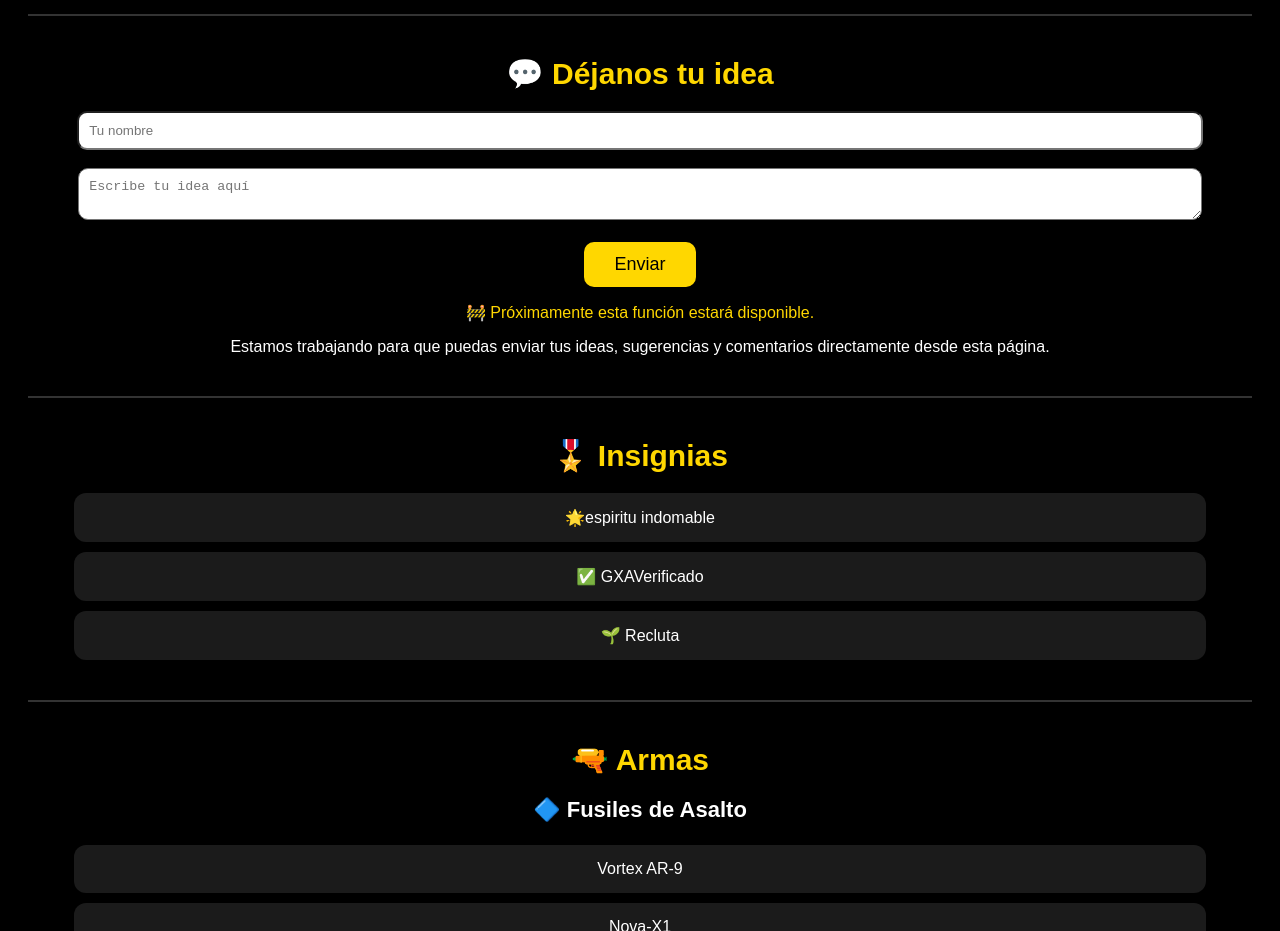
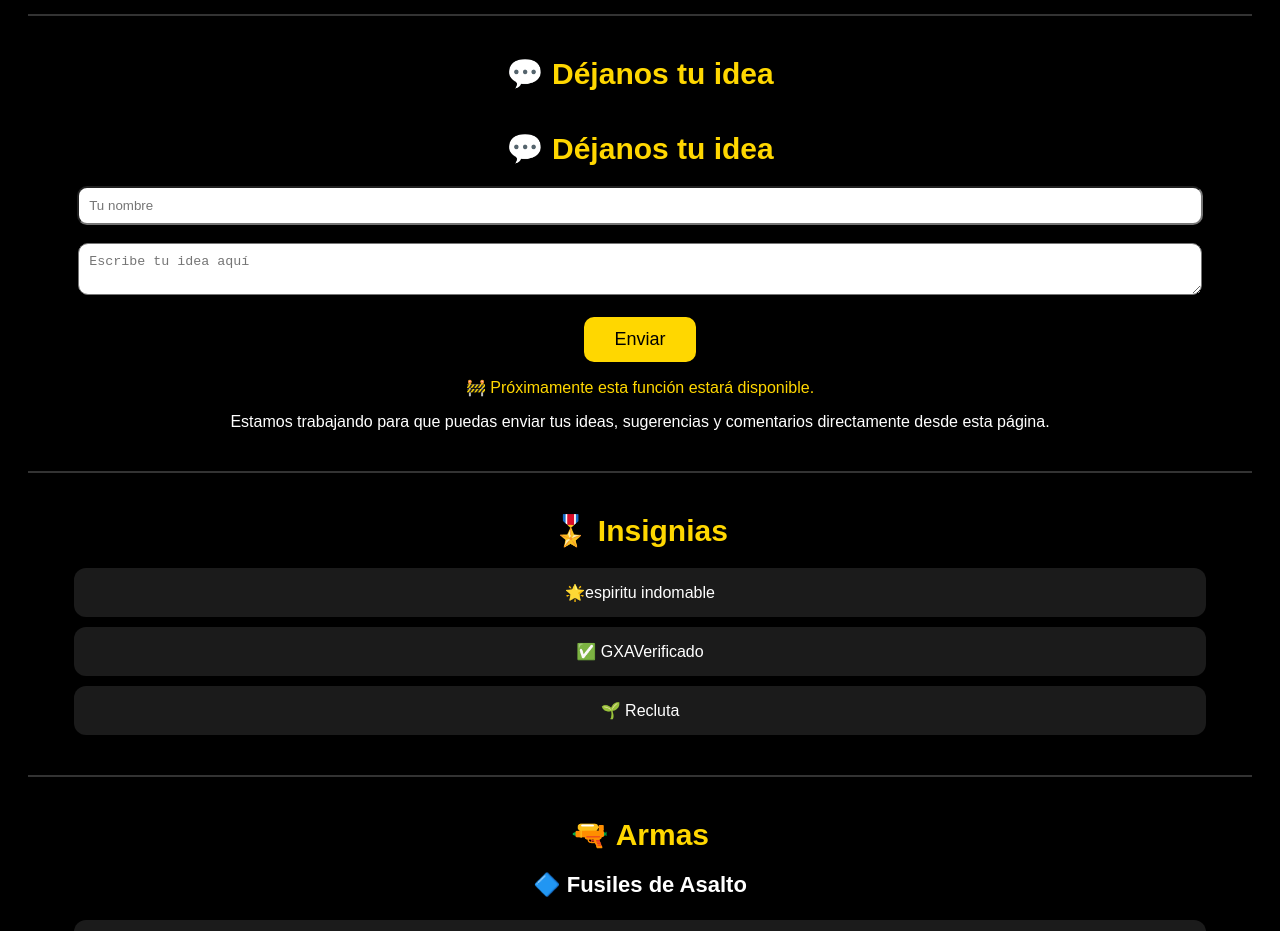
Before and after one commit to e47460210-dotcom/GXA-nova, a plain HTML site: page index.html in a window 1280 px wide. Shown: the part 1220-2151 px from the top of the page. Drawn offline with Linux system fonts and the light colour scheme.

Commit message:
Update index.html
Modificación de los comentarios

```diff
--- a/index.html
+++ b/index.html
@@ -3,7 +3,7 @@
 <head>
     <meta charset="UTF-8">
     <meta name="viewport" content="width=device-width, initial-scale=1.0">
-    <title>GGX Arena</title>
+    <title>GXA NOVA</title>
     <link rel="stylesheet" href="style.css">
 </head>
 
@@ -49,16 +49,18 @@ Crear un juego competitivo donde el esfuerzo, la estrategia y la habilidad sean
     <hr>
 
     <h2>💬 Déjanos tu idea</h2>
+<h2>💬 Déjanos tu idea</h2>
 
-    <input type="text" placeholder="Tu nombre">
+<input type="text" placeholder="Tu nombre">
 
-    <br><br>
+<br><br>
 
-    <textarea placeholder="Escribe tu idea aquí"></textarea>
+<textarea placeholder="Escribe tu idea aquí"></textarea>
 
-    <br><br>
+<br><br>
 
-    <button>Enviar</button>
+<button>Enviar</button>
+
 
 
 <p style="color:gold;">
```
